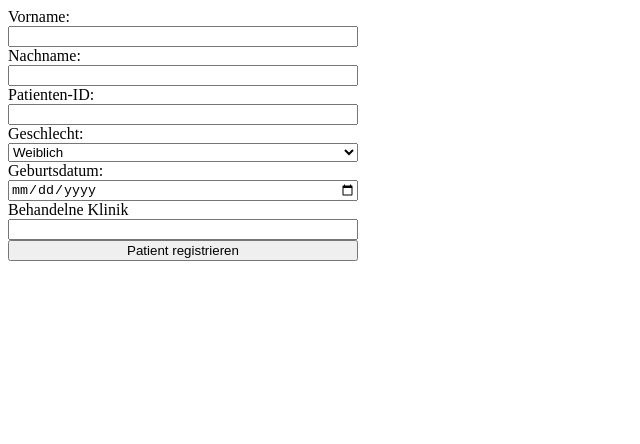
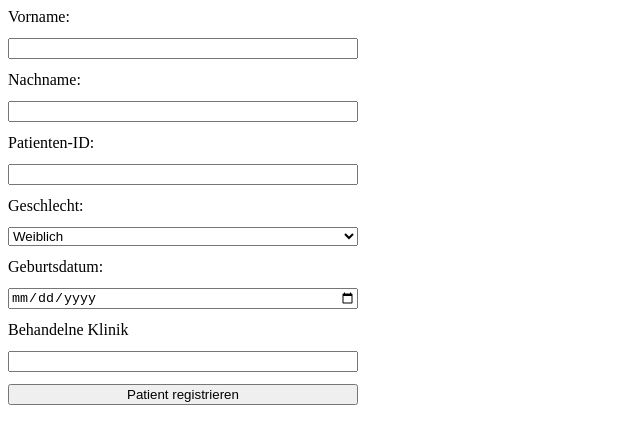
Before and after one commit to Humming-moon-afk/fhir-pi-gateway, a plain HTML site: page frontend/index.html in a window 1280 px wide. Shown: the whole page, without its empty margins (0-640 px from the left). Drawn offline with Linux system fonts and the light colour scheme.

Commit message:
typo fix

```diff
--- a/frontend/style.css
+++ b/frontend/style.css
@@ -3,7 +3,7 @@
 
     flex-direction: column;
 
-    gap: 12x;
+    gap: 12px;
 
     max-width: 350px;
 }
```
